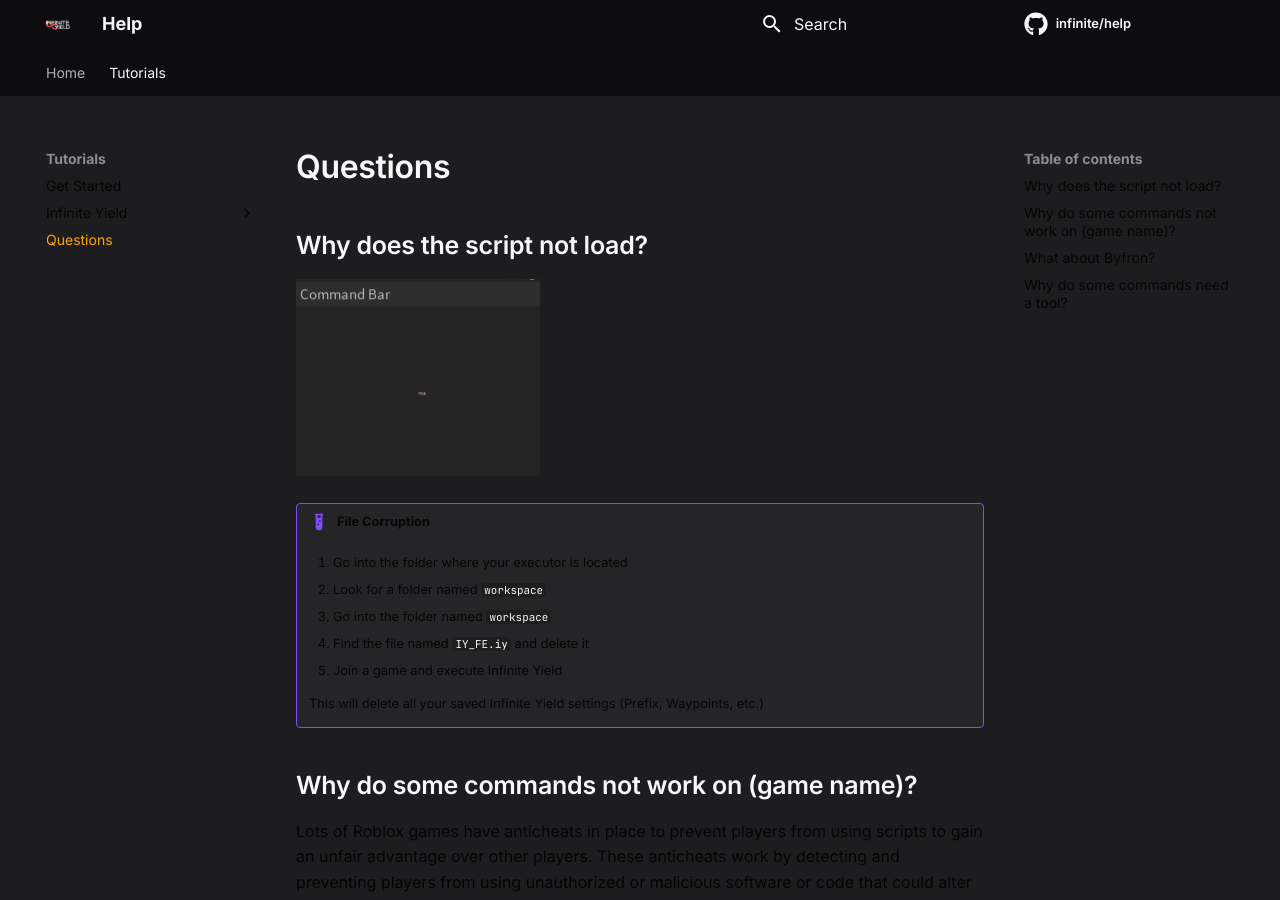
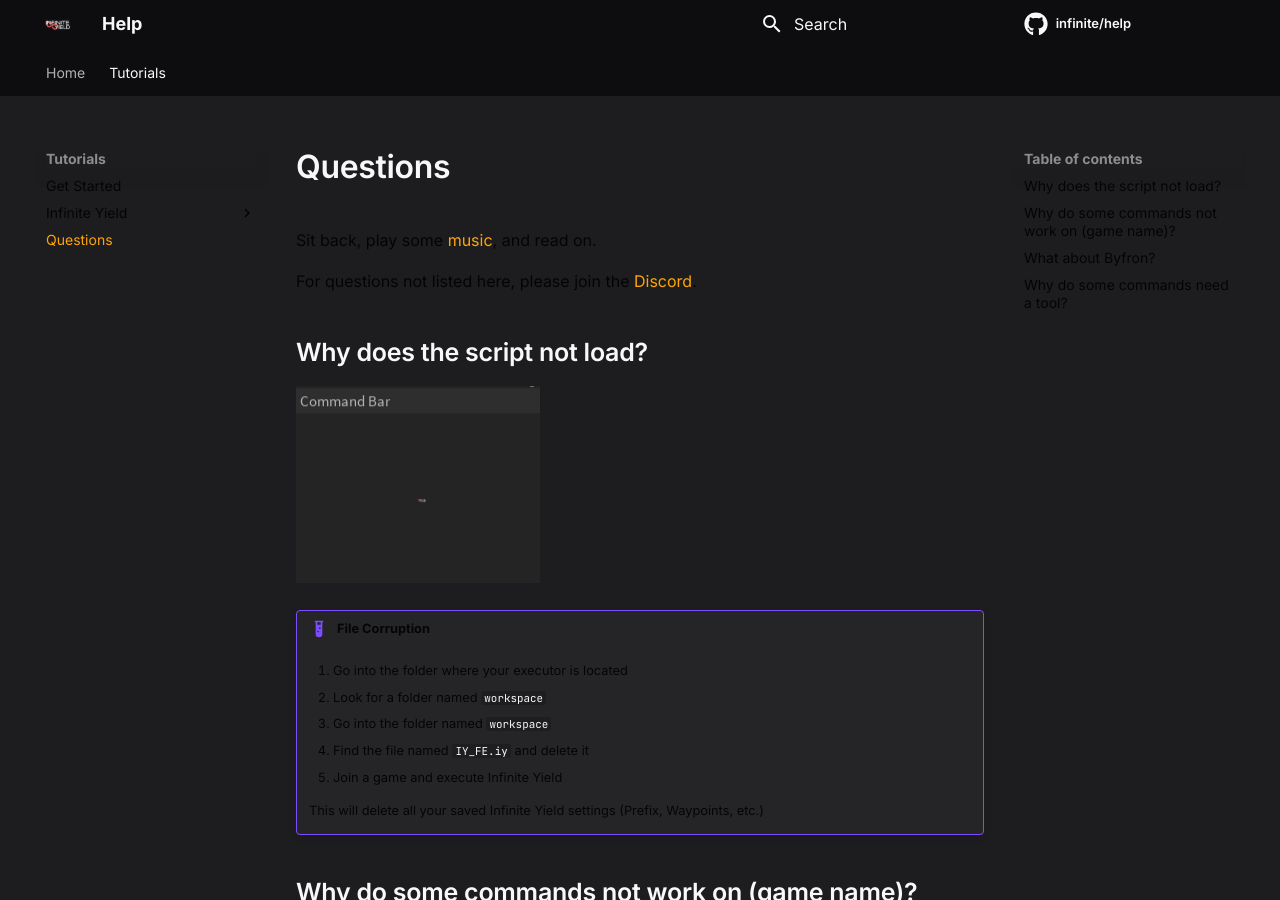
Before and after one commit to moikoros/help, an MkDocs documentation site: the page built from docs/tutorials/questions.md, in a window 1280 px wide and 900 px high. Built offline with MkDocs 1.6.1 and Material for MkDocs 9.7.7, drawn with Linux system fonts in a browser that asks for light colours; comment, search, counter and statistics services are not loaded.

Commit message:
Update questions.md

```diff
--- a/docs/tutorials/questions.md
+++ b/docs/tutorials/questions.md
@@ -1,4 +1,8 @@
 <script src="../../assets/scroll.js"></script>
+
+Sit back, play some [music](https://youtu.be/t3NlwGX-shA), and read on.
+
+For questions not listed here, please join the [Discord](https://discord.com/invite/78ZuWSq).
 
 ## Why does the script not load?
 
```
